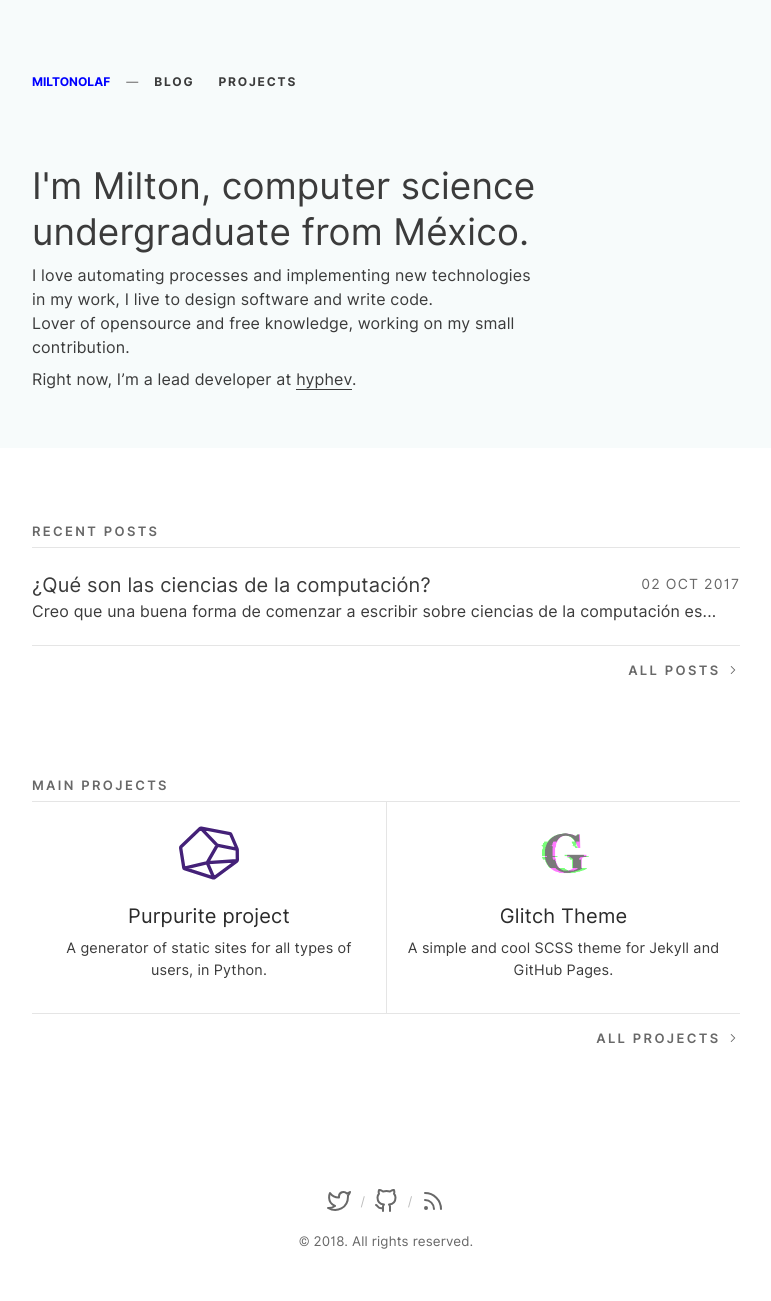
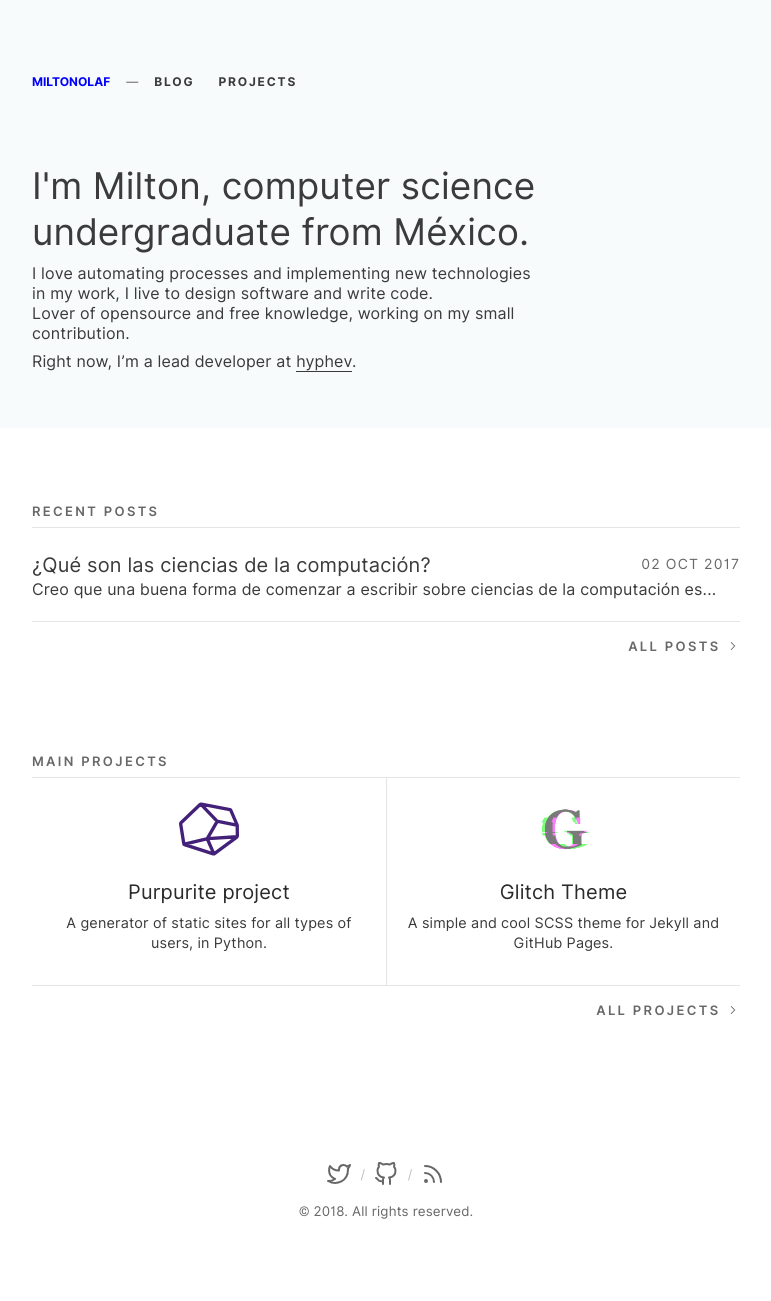
Before and after one commit to MiltonOlaf/miltonolaf.github.io, a Jekyll site: the page built from index.html, in a window 1280 px wide. Shown: the whole page, without its empty margins (254-1025 px from the left). Built offline with Jekyll 4.4.1, drawn with Linux system fonts in a browser that asks for light colours; the list of posts is cut into pages by our own code; after the commit the page ends 1269 px from its top, so only the background shows below that.

Commit message:
add fonts vars

```diff
--- a/_sass/glitch/_variables.scss
+++ b/_sass/glitch/_variables.scss
@@ -19,7 +19,8 @@
 // Root
 $root-font-family: 'Inter UI', sans-serif;
 $root-font-size: 14px;
-$root-line-height: 1.5;
+$root-letter-spacing: 0em;
+$root-line-height: 20px;
 
 $body-color: $gray-4;
 $body-bg: #fff;
@@ -45,8 +46,8 @@
 // Responsive
 $large-breakpoint: 38em;
 $large-font-size: 16px;
-$nav-breakpoint: 340px; // Aprox. 4 element in nav
-
+$large-font-letter-spacing: -0.005em;
+$large-font-line-height: 22px;
 
 // Code
 $code-font-family: SFMono-Regular,Menlo,Monaco,Consolas,"Liberation Mono","Courier New",monospace;
```
